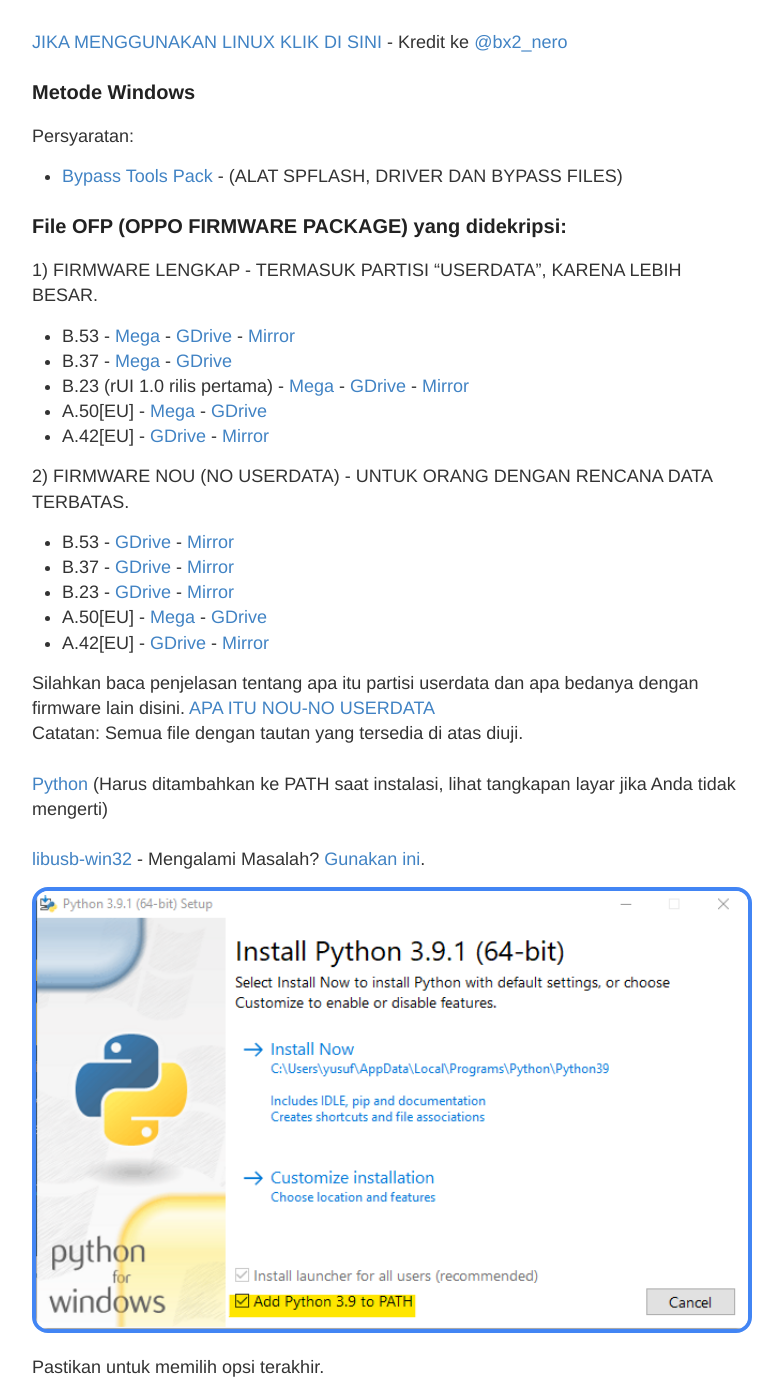
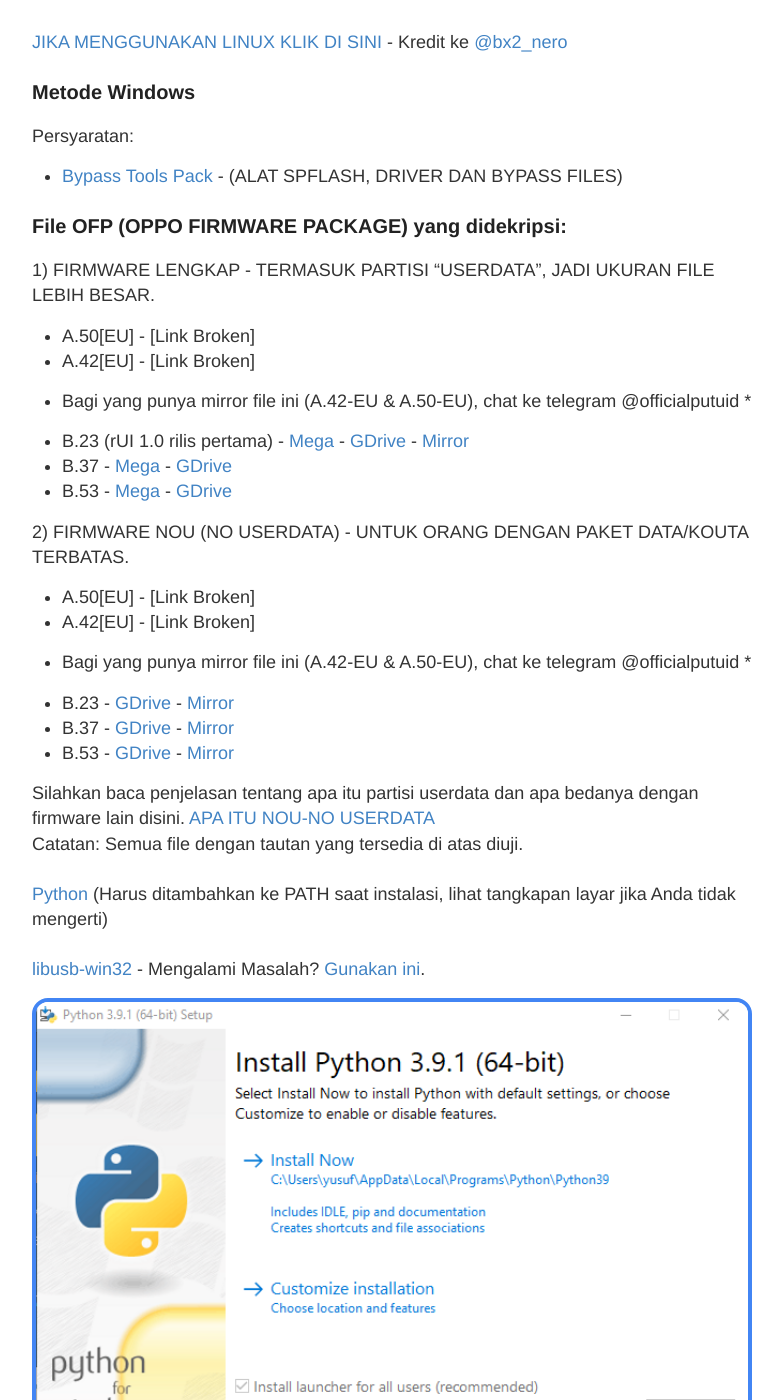
Before and after one commit to r6id/r6id.github.io, a Jekyll site: the page built from _posts/2022-01-01-Tutorial-Flash-Ulang-Via-SP-Flash-Tool.md, in a window 1280 px wide and 1400 px high, scrolled down 1212 px. Shown: the whole window, without its empty margins (248-1031 px from the left). Built offline with Jekyll 4.4.1, drawn with Linux system fonts in a browser that asks for light colours; comment, search, counter and statistics services are not loaded; some of the changed text lies outside the part shown.

Commit message:
r6id-web: Changes
Change-Id: I96945229b5cf506e201fa40e02fb154eddf5be44

```diff
--- a/_posts/2021-10-01-Tutorial-Flash-Ulang-Via-SP-Flash-Tool.md
+++ b/_posts/2022-01-01-Tutorial-Flash-Ulang-Via-SP-Flash-Tool.md
@@ -23,20 +23,24 @@ Persyaratan:<br/>
 
 ### File OFP (OPPO FIRMWARE PACKAGE) yang didekripsi:<br/>
 
-1) FIRMWARE LENGKAP - TERMASUK PARTISI "USERDATA", KARENA LEBIH BESAR.
-- B.53 - [Mega](https://mega.nz/folder/2YlCyCTR#kzUmFVZjkBqLNu572AaA3g) - [GDrive](https://drive.google.com/uc?id=1g7Z6zmnQLObdJq5KMI4wUA0OYcTdHU5z&export=download) - [Mirror](https://samarv121.priv.workers.dev/RMX2001_11_B.53_201216_91b378cc_decrypted.zip)
+1) FIRMWARE LENGKAP - TERMASUK PARTISI "USERDATA", JADI UKURAN FILE LEBIH BESAR.
+- A.50[EU] - [Link Broken]
+- A.42[EU] - [Link Broken]
+- Bagi yang punya mirror file ini (A.42-EU & A.50-EU), chat ke telegram @officialputuid * <br/>
+
+- B.23 (rUI 1.0 rilis pertama) - [Mega](https://mega.nz/folder/aENFzagK#V8UqxdVZLNLjpIWHMjXAkA) - [GDrive](https://drive.google.com/file/d/1u5HYznX3iXFoowXKnGSIQ3k6hMpJN7il/view?usp=sharing) - [Mirror](https://samarv121.priv.workers.dev/0:/20210123-30646/B23e.zip)
 - B.37 - [Mega](https://mega.nz/folder/nJ82za5S#GOeDTQT8PMKFobyZ3fDBPQ) - [GDrive](https://drive.google.com/uc?id=1O5-DaYk--JrFJwS0SuNkwLeDlw8t1jtK&export=download)
-- B.23 (rUI 1.0 rilis pertama) - [Mega](https://mega.nz/folder/aENFzagK#V8UqxdVZLNLjpIWHMjXAkA) - [GDrive](https://drive.google.com/file/d/1u5HYznX3iXFoowXKnGSIQ3k6hMpJN7il/view?usp=sharing) - [Mirror](https://samarv121.priv.workers.dev/20210123-30646/B23e.zip)
-- A.50[EU] - [Mega](https://mega.nz/file/ggklTIrT#xcDPgvoh02VnwWpf5OpDHby19pk-fZa5Rby8p4ia_AM) - [GDrive](https://ghostmirror.hitesh920.workers.dev/A.50e.zip)
-- A.42[EU] - [GDrive](https://drive.google.com/file/d/19rwMHYMW-qxsF1idvfPbZgmFs_W1r8RB/view?usp=sharing) - [Mirror](https://drive.google.com/uc?id=1JW29G4JRhrHxHgUkcfnzueLbdBmXmtPz&export=download)
+- B.53 - [Mega](https://mega.nz/folder/2YlCyCTR#kzUmFVZjkBqLNu572AaA3g) - [GDrive](https://drive.google.com/uc?id=1g7Z6zmnQLObdJq5KMI4wUA0OYcTdHU5z&export=download)
 
 
-2) FIRMWARE NOU (NO USERDATA) - UNTUK ORANG DENGAN RENCANA DATA TERBATAS.
-- B.53 - [GDrive](https://samarv121.priv.workers.dev/20210225-5663/No-Userdata-B53e.zip) - [Mirror](https://samarv121.priv.workers.dev/20210225-32760/No-Userdata-B53e.zip)
-- B.37 - [GDrive](https://samarv121.priv.workers.dev/20210225-24427/No-Userdata-B37e.zip) - [Mirror](https://samarv121.priv.workers.dev/20210225-15651/No-Userdata-B37e.zip)
-- B.23 - [GDrive](https://samarv121.priv.workers.dev/20210225-31591/No-Userdata-B23e.zip) - [Mirror](https://samarv121.priv.workers.dev/20210225-15809/No-Userdata-B23e.zip)
-- A.50[EU] - [Mega](https://mega.nz/file/pkskwaSK#GeMVv1WPPAVbuZVnc3w1LUPZmxnjXu-pJR1qYEpyTgg) - [GDrive](https://ghostmirror.hitesh920.workers.dev/No-Userdata-A.50e.zip)
-- A.42[EU] - [GDrive](https://drive.google.com/file/d/1sAwvLxfgAAlOjab8kdQBuUAgWtDfZrrh/view?usp=sharing) - [Mirror](https://drive.google.com/uc?id=1jCKVNTkwBySz5rCgdHer7Bf1nk4xb8Vv&export=download)
+2) FIRMWARE NOU (NO USERDATA) - UNTUK ORANG DENGAN PAKET DATA/KOUTA TERBATAS.
+- A.50[EU] - [Link Broken]
+- A.42[EU] - [Link Broken]
+- Bagi yang punya mirror file ini (A.42-EU & A.50-EU), chat ke telegram @officialputuid * <br/>
+
+- B.23 - [GDrive](https://samarv121.priv.workers.dev/0:/20210225-31591/No-Userdata-B23e.zip) - [Mirror](https://samarv121.priv.workers.dev/0:/20210225-15809/No-Userdata-B23e.zip)
+- B.37 - [GDrive](https://samarv121.priv.workers.dev/0:/20210225-24427/No-Userdata-B37e.zip) - [Mirror](https://samarv121.priv.workers.dev/0:/20210225-15651/No-Userdata-B37e.zip)
+- B.53 - [GDrive](https://samarv121.priv.workers.dev/0:/20210225-5663/No-Userdata-B53e.zip) - [Mirror](https://samarv121.priv.workers.dev/0:/20210225-32760/No-Userdata-B53e.zip)
 
 Silahkan baca penjelasan tentang apa itu partisi userdata dan apa bedanya dengan firmware lain disini. [APA ITU NOU-NO USERDATA](https://telegra.ph/Userdata---NO-Userdata-whats-the-difference-02-25)<br/>
 Catatan: Semua file dengan tautan yang tersedia di atas diuji.<br/><br/>
```
Also changed, not shown: other parts of _posts/2022-01-01-Tutorial-Flash-Ulang-Via-SP-Flash-Tool.md (+6 -7 lines).
